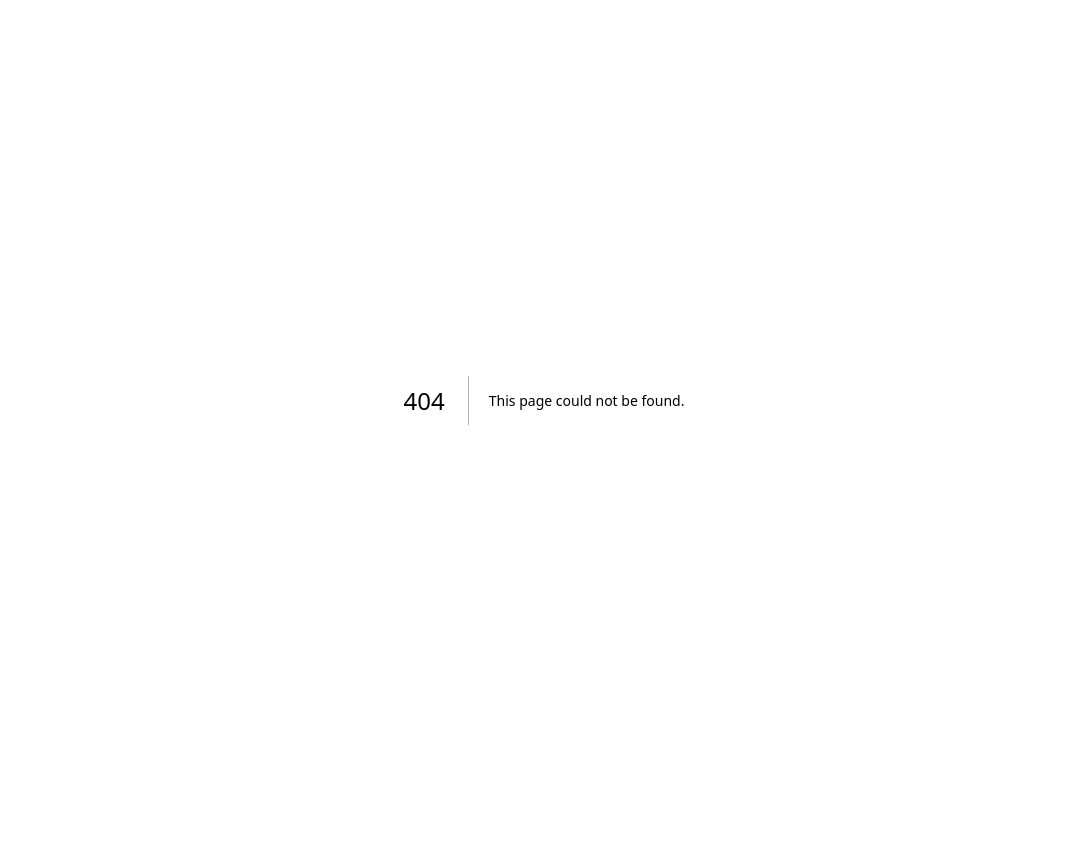
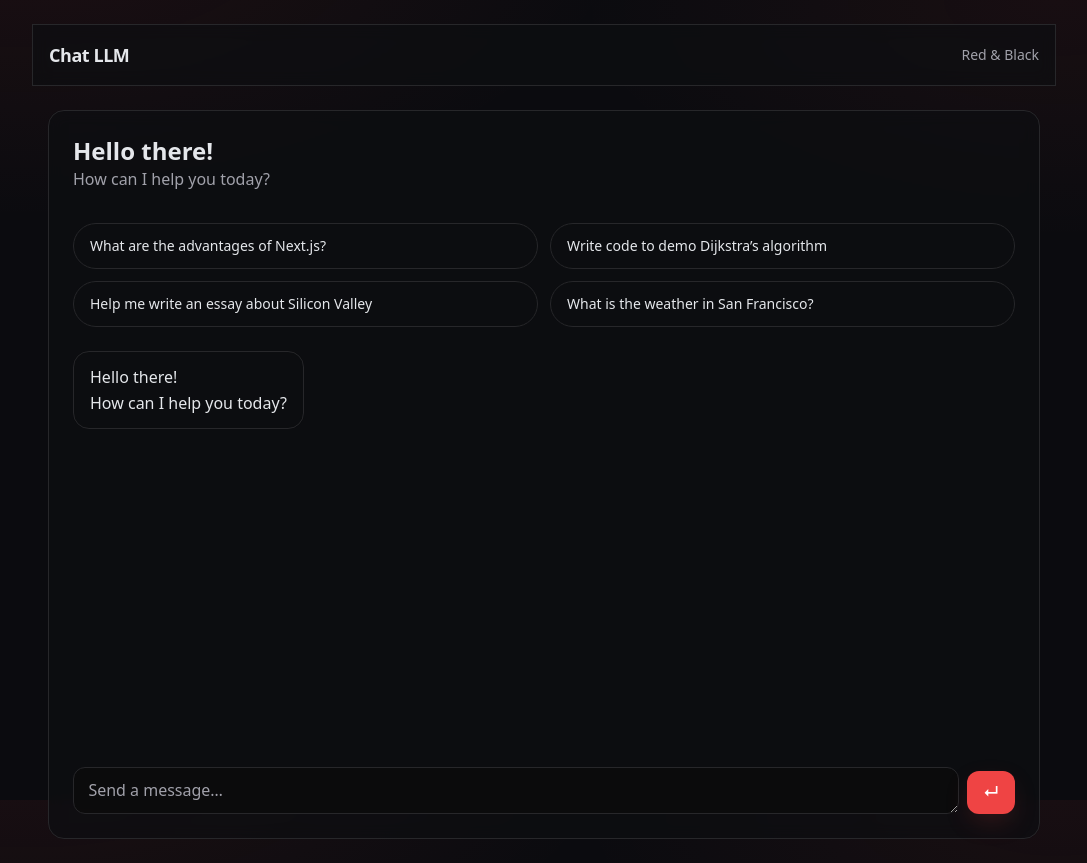
Before and after one commit to 1MrazorT1/HaiChat, a Next.js app in the folder apps/chat/: page /chatpage in a window 1280 px wide. Before the commit this address had no page. Shown: the whole page, without its empty margins (96-1183 px from the left). Before the commit the page ends 800 px from the top, so only its background shows below. Built offline with nearby package versions, Linux system fonts and the light colour scheme.

Commit message:
rerouted to chatpage after mode selection

```diff
--- /dev/null
+++ b/apps/chat/app/chatpage/page.tsx
@@ -0,0 +1,15 @@
+import Chat from "@/components/Chat";
+
+export default function Page() {
+  return (
+    <main className="py-6">
+      <header className="sticky top-0 z-10 -mx-4 px-4 py-4 glass">
+        <div className="flex items-center justify-between">
+          <h1 className="text-lg font-semibold tracking-tight">Chat LLM</h1>
+          <span className="text-sm text-[var(--muted)]">Red & Black</span>
+        </div>
+      </header>
+      <Chat />
+    </main>
+  );
+}
```
